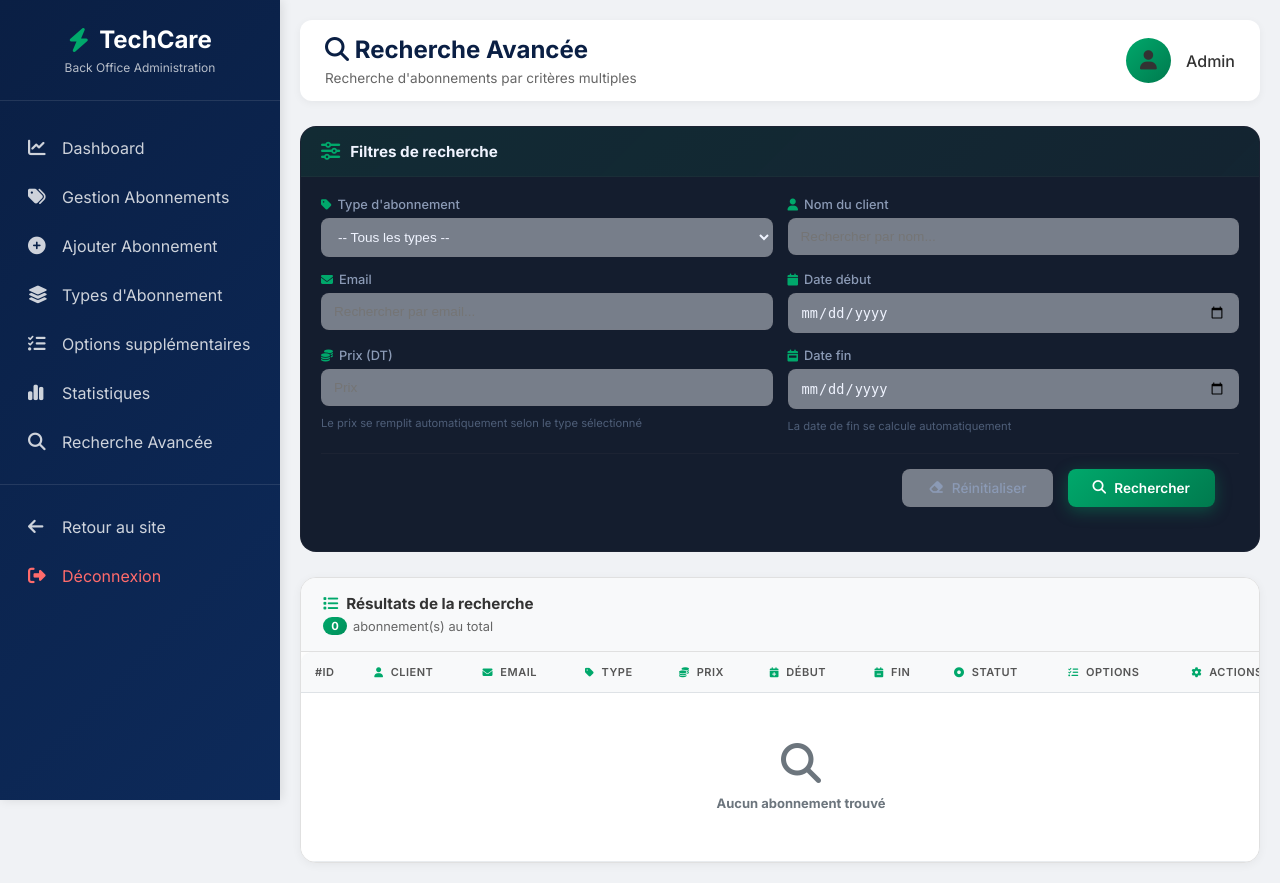
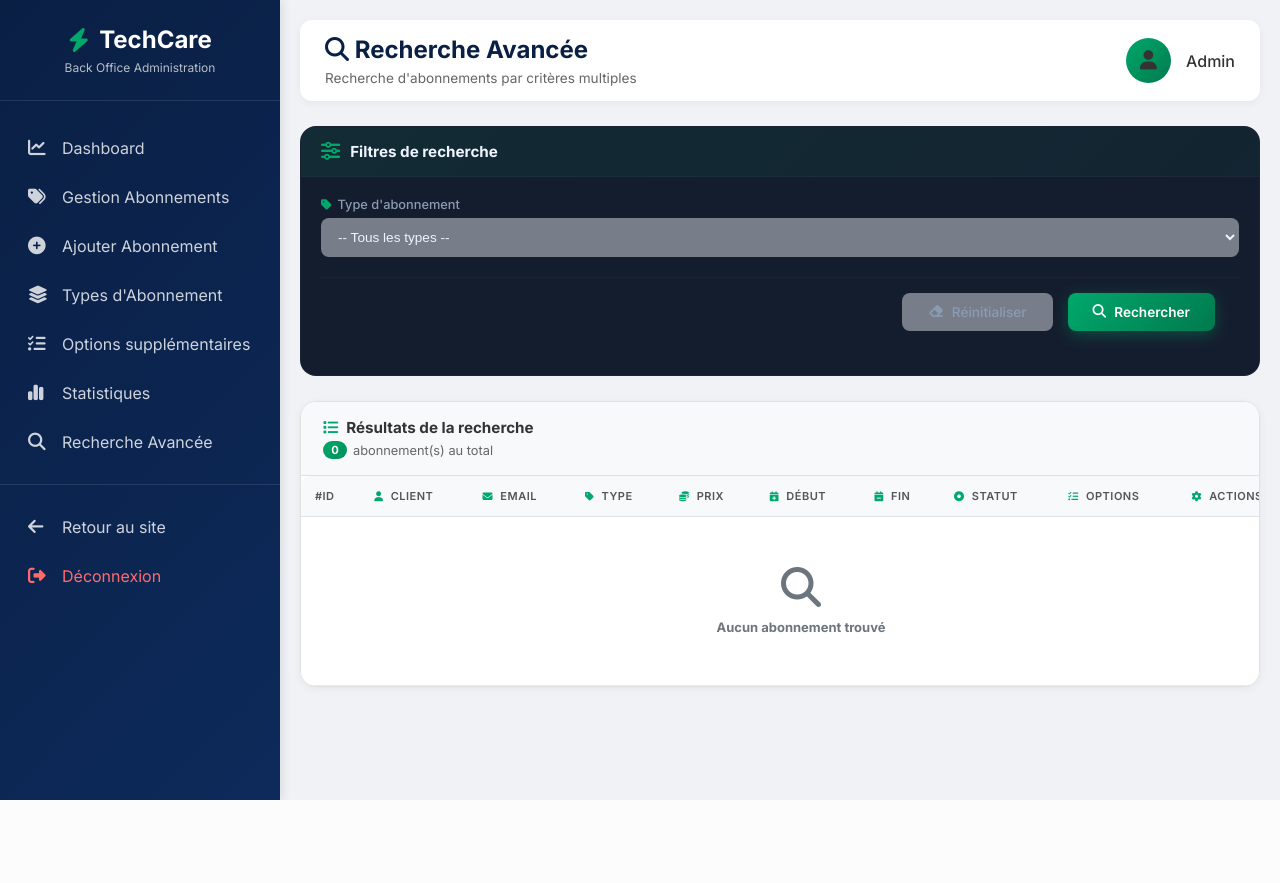
Before and after one commit to Oussema-Zayane/Esprit-PW-2A29-2026-Techcare, a PHP site: page /web/app/views/back/recherche_abonnements.php in a window 1280 px wide. After the commit the page ends 800 px from the top, so only its background shows below. Run offline with PHP 8.4, Linux system fonts and the light colour scheme; the template is opened without the code that fills it, so the values that code supplies are empty.

Commit message:
style: simplify advanced search to only use subscription type

```diff
--- a/app/views/back/recherche_abonnements.php
+++ b/app/views/back/recherche_abonnements.php
@@ -23,10 +23,10 @@
         </div>
 
         <form id="formRecherche" class="search-form" action="index.php?action=recherche" method="get" novalidate>
-            <div class="form-row">
+            <div class="form-row single-column">
                 <div class="form-group">
                     <label><i class="fa-solid fa-tag"></i> Type d'abonnement</label>
-                    <select name="type_abonnement" id="type_abonnement">
+                    <select name="type_abonnement" id="type_abonnement" onchange="this.form.submit()">
                         <option value="">-- Tous les types --</option>
                         <?php if (!empty($types)): ?>
                             <?php foreach ($types as $type): ?>
@@ -42,34 +42,6 @@
                             <option value="" disabled>Aucun type disponible</option>
                         <?php endif; ?>
                     </select>
-                </div>
-                <div class="form-group">
-                    <label><i class="fa-solid fa-user"></i> Nom du client</label>
-                    <input type="text" name="nom_client" id="nom_client" placeholder="Rechercher par nom..." value="<?= htmlspecialchars($_GET['nom_client'] ?? '') ?>">
-                </div>
-            </div>
-
-            <div class="form-row">
-                <div class="form-group">
-                    <label><i class="fa-solid fa-envelope"></i> Email</label>
-                    <input type="text" name="email" id="email" placeholder="Rechercher par email..." value="<?= htmlspecialchars($_GET['email'] ?? '') ?>">
-                </div>
-                <div class="form-group">
-                    <label><i class="fa-solid fa-calendar"></i> Date début</label>
-                    <input type="date" name="date_debut" id="date_debut" value="<?= htmlspecialchars($_GET['date_debut'] ?? '') ?>">
-                </div>
-            </div>
-
-            <div class="form-row">
-                <div class="form-group">
-                    <label><i class="fa-solid fa-coins"></i> Prix (DT)</label>
-                    <input type="number" name="prix" id="prix" step="0.01" placeholder="Prix" value="<?= htmlspecialchars($_GET['prix'] ?? '') ?>">
-                    <small class="hint">Le prix se remplit automatiquement selon le type sélectionné</small>
-                </div>
-                <div class="form-group">
-                    <label><i class="fa-solid fa-calendar-week"></i> Date fin</label>
-                    <input type="date" name="date_fin" id="date_fin" value="<?= htmlspecialchars($_GET['date_fin'] ?? '') ?>">
-                    <small class="hint">La date de fin se calcule automatiquement</small>
                 </div>
             </div>
 
@@ -104,10 +76,6 @@
                 <span class="info-value" id="infoDuree">-</span>
             </div>
             <div class="info-item">
-                <span class="info-label">📅 Date fin estimée :</span>
-                <span class="info-value" id="infoDateFin">-</span>
-            </div>
-            <div class="info-item">
                 <span class="info-label">📝 Description :</span>
                 <span class="info-value" id="infoDescription">-</span>
             </div>
@@ -122,9 +90,7 @@
                 <p>
                     <?php
                         $nbResultats = isset($abonnements) ? count($abonnements) : 0;
-                        $hasFilters = !empty($_GET['type_abonnement']) || !empty($_GET['nom_client']) ||
-                                      !empty($_GET['email']) || !empty($_GET['date_debut']) ||
-                                      !empty($_GET['prix']) || !empty($_GET['date_fin']);
+                        $hasFilters = !empty($_GET['type_abonnement']);
                     ?>
                     <?php if ($hasFilters): ?>
                         <span class="badge-count"><?= $nbResultats ?></span> résultat(s) pour votre recherche
@@ -273,6 +239,10 @@
     grid-template-columns: 1fr 1fr;
     gap: 15px;
     margin-bottom: 15px;
+}
+
+.form-row.single-column {
+    grid-template-columns: 1fr;
 }
 
 .form-group {
@@ -732,60 +702,24 @@ const typesData = <?php
     echo json_encode($typesArray);
 ?>;
 
-function calculerDateFin(dateDebut, dureeJours) {
-    if (!dateDebut) return '';
-    const date = new Date(dateDebut);
-    date.setDate(date.getDate() + parseInt(dureeJours));
-    return date.toISOString().split('T')[0];
-}
-
 function autoFillFields() {
     const typeSelect  = document.getElementById('type_abonnement');
     const selectedType = typeSelect.value;
-    const prixInput   = document.getElementById('prix');
-    const dateFinInput = document.getElementById('date_fin');
-    const dateDebut   = document.getElementById('date_debut');
     const typeInfoDiv = document.getElementById('typeInfo');
 
     if (selectedType && typesData[selectedType]) {
         const type       = typesData[selectedType];
-        const prixBase   = type.prix_base;
-        const dureeJours = type.duree_jours;
-
-        prixInput.value = prixBase;
-        prixInput.style.borderColor = '#00A86B';
-
-        if (!dateDebut.value) {
-            dateDebut.value = new Date().toISOString().split('T')[0];
-        }
-
-        const dateFin = calculerDateFin(dateDebut.value, dureeJours);
-        if (dateFin) {
-            dateFinInput.value = dateFin;
-            dateFinInput.style.borderColor = '#00A86B';
-        }
 
         document.getElementById('infoType').textContent        = type.nom_type;
-        document.getElementById('infoPrixBase').textContent    = parseFloat(prixBase).toFixed(2) + ' DT';
-        document.getElementById('infoDuree').textContent       = dureeJours + ' jours';
-        document.getElementById('infoDateFin').textContent     = dateFin || '-';
+        document.getElementById('infoPrixBase').textContent    = parseFloat(type.prix_base).toFixed(2) + ' DT';
+        document.getElementById('infoDuree').textContent       = type.duree_jours + ' jours';
         document.getElementById('infoDescription').textContent = type.description || 'Aucune description';
+
         typeInfoDiv.style.display = 'block';
     } else {
         typeInfoDiv.style.display  = 'none';
-        prixInput.style.borderColor = '';
-        dateFinInput.style.borderColor = '';
     }
 }
-
-document.getElementById('date_debut').addEventListener('change', function () {
-    const selectedType = document.getElementById('type_abonnement').value;
-    if (selectedType && typesData[selectedType] && this.value) {
-        const dateFin = calculerDateFin(this.value, typesData[selectedType].duree_jours);
-        document.getElementById('date_fin').value = dateFin;
-        document.getElementById('infoDateFin').textContent = dateFin;
-    }
-});
 
 document.getElementById('type_abonnement').addEventListener('change', autoFillFields);
 
```
